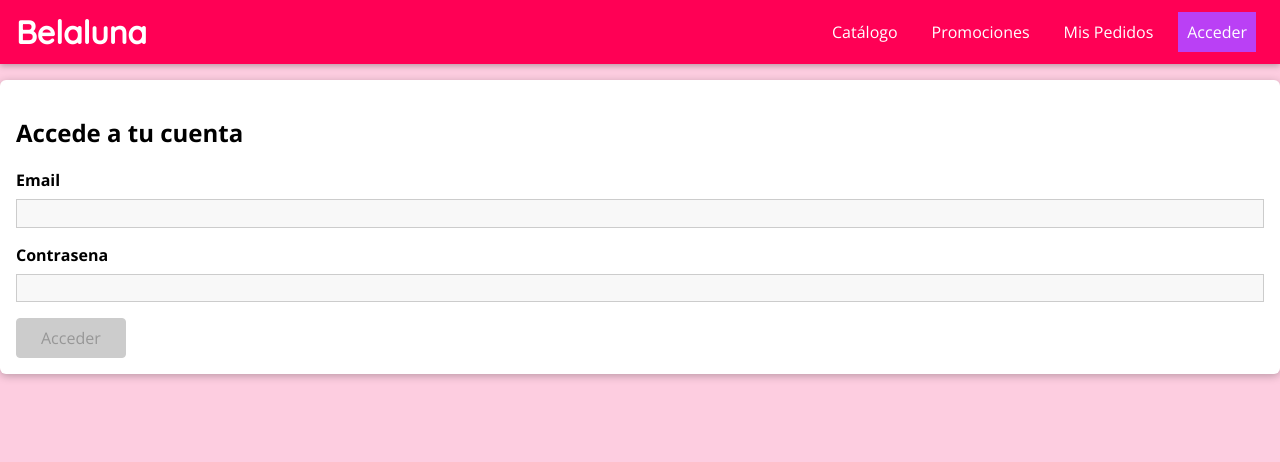
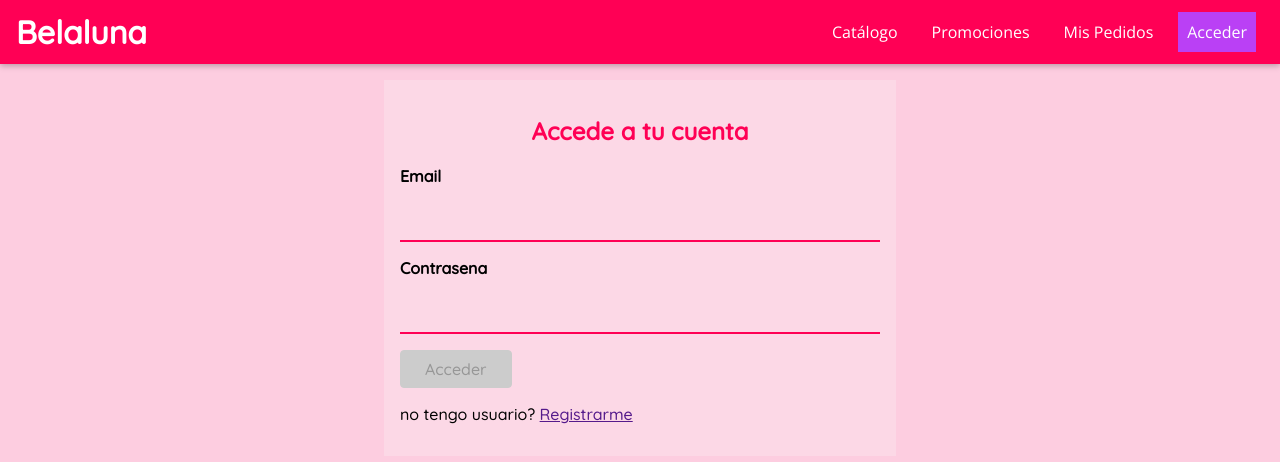
Before and after one commit to cristobalfallascr/frontend_belalunacr, a React (Create React App) app: page /acceder in a window 1280 px wide. Shown: the top 462 px of the page. Built offline with nearby package versions, Linux system fonts and the light colour scheme.

Commit message:
modify auth page, catalog parts

```diff
--- a/src/products/components/CatalogNavigation.css
+++ b/src/products/components/CatalogNavigation.css
@@ -1,18 +1,19 @@
 .cat-nav-links {
   list-style: none;
-  margin: 5px 10px;
-  padding: 20px;
+  margin: 10px;
+
   text-align: center;
-  width: 15%;
+  width: auto;
   height: auto;
-  color: white;
+
   text-transform: capitalize;
-
+  text-shadow: 0 0 1px rgb(66, 66, 66);
   justify-content: space-around;
   align-items: center;
   font-family: "Quicksand", sans-serif;
-  font-size: 35px;
-  background-color: #ff0055;
+  font-size: 25px;
+  background-color: none;
+  border-bottom: 2px solid #ff0055;
 }
 
 .cat-nav-links li {
@@ -20,7 +21,7 @@
 
 .cat-nav-links a {
   border: 1px solid transparent;
-  color: white;
+  color: #ff0055;
   text-decoration: none;
   padding: 0.5rem;
 }
@@ -56,31 +57,16 @@
   color: white;
 }
 
+@media (max-width: 768px) {
+
+}
+
 @media (min-width: 768px) {
+}
+
+@media only screen and (max-width: 600px) {
   .cat-nav-links {
-    flex-direction: row;
-  }
-
-  .cat-nav-links li {
-    margin: 0 0.5rem;
-  }
-
-  .cat-nav-links a {
-    color: white;
-    text-decoration: none;
-  }
-
-  .cat-nav-links button {
-    border: 1px solid white;
-    color: white;
-    background: transparent;
-  }
-
-  .cat-nav-links button:hover {
-    color: #ba40f5;
-  }
-  .cat-nav-links button:active {
-    background: #ba40f5;
-    color: white;
+    flex-direction: column;
+    width: 95%;
   }
 }
--- /dev/null
+++ b/src/products/pages/Auth.css
@@ -0,0 +1,72 @@
+.login-Card {
+  width: 40%;
+  margin: auto;
+  font-family: "Quicksand", sans-serif;
+  background-color: rgba(247, 247, 247, 0.26);
+  border-radius: 0%;
+
+  box-shadow: none;
+}
+
+.login-title {
+  text-align: center;
+}
+
+.login-title h2 {
+  color: #ff0055;
+}
+
+.form-control input {
+  background: transparent;
+  border: 2px solid #ff0055;
+  height: 3rem;
+
+}
+
+.form-control textarea,
+.form-control input {
+  background: transparent;
+  border: none;
+  border-bottom: 2px solid #ff0055;
+  height: 3rem;
+}
+.form-control--invalid input,
+.form-control--invalid textarea {
+  border-bottom: 3px solid #ba40f5;
+  background: none;
+}
+.form-control--invalid label,
+.form-control--invalid p {
+  color: #ba40f5;
+}
+
+.form-control input:focus,
+.form-control textarea:focus {
+  outline: none;
+  background: transparent;
+  border-color: #ff0055;
+}
+
+input:-internal-autofill-selected {
+  outline: none;
+  background: transparent;
+  border-color: #ff0055;
+}
+input:-webkit-autofill,
+input:-webkit-autofill:hover,
+input:-webkit-autofill:focus,
+input:-webkit-autofill:active {
+  -webkit-box-shadow: 0 0 0 30px #fdcde0 inset !important;
+}
+
+
+@media (min-width: 768px) {
+    .login-Card {
+
+    }
+  }
+
+  @media only screen and (max-width: 600px) {
+    .login-Card {
+        width:95%
+    }}
--- a/src/products/pages/Auth.js
+++ b/src/products/pages/Auth.js
@@ -1,4 +1,5 @@
-import React from "react";
+import React, { useState } from "react";
+import { Link } from "react-router-dom";
 
 import { useForm } from "../../shared/hooks/form-hook";
 import Input from "../../shared/components/FormElements/Input";
@@ -8,6 +9,10 @@ import {
   VALIDATOR_REQUIRE,
 } from "../../shared/util/validators";
 import Button from "../../shared/components/FormElements/Button";
+
+//import styles
+
+import "./Auth.css";
 
 const Auth = () => {
   const [formState, inputHandler, setFormData] = useForm(
@@ -30,17 +35,38 @@ const Auth = () => {
     console.log(formState.inputs);
   };
 
+  const [signupMode, setSignupMode] = useState(false);
+
+  const handleSignup = () => {
+    setSignupMode((prev) => !prev);
+    console.log(signupMode);
+  };
+
   return (
     <React.Fragment>
-      <Card>
+      <Card className="login-Card">
+        <div className="login-title">
           <h2>Accede a tu cuenta</h2>
+        </div>
+        <form autocomplete="off">
+          {signupMode && (
+            <Input
+              element="input"
+              type="text"
+              id="fullName"
+              validators={[VALIDATOR_REQUIRE()]}
+              errorText="Ingrese su nombre completo"
+              onInput={inputHandler}
+              label="Nombre y apellidos"
+            />
+          )}
 
           <Input
             element="input"
             type="text"
             id="email"
             validators={[VALIDATOR_EMAIL()]}
-          errorText="Please use a valid email address"
+            errorText="Ingrese un correo electronico valido"
             onInput={inputHandler}
             label="Email"
           />
@@ -50,10 +76,24 @@ const Auth = () => {
             type="password"
             id="password"
             validators={[VALIDATOR_REQUIRE()]}
-          errorText="Please enter your password"
+            errorText="Debe digitar su contrasena"
             onInput={inputHandler}
             label="Contrasena"
           />
+
+          {signupMode && (
+            <Input
+              element="input"
+              type="password"
+              id="passwordConfirmation"
+              validators={[VALIDATOR_REQUIRE()]}
+              errorText="Debe repetir su contrasena"
+              onInput={inputHandler}
+              label="Repetir Contrasena"
+            />
+          )}
+
+          {!signupMode && (
             <Button
               type="submit"
               onClick={submitHandler}
@@ -61,6 +101,22 @@ const Auth = () => {
             >
               Acceder
             </Button>
+          )}
+          {signupMode && (
+            <Button onClick={submitHandler} disabled={!formState.isValid}>
+              Registrarme
+            </Button>
+          )}
+        </form>
+        {signupMode === false ? (
+          <p>
+            no tengo usuario? <Link onClick={handleSignup}>Registrarme</Link>
+          </p>
+        ) : (
+          <p>
+            Ya tengo un usuario! <Link onClick={handleSignup}>Acceder</Link>
+          </p>
+        )}
       </Card>
     </React.Fragment>
   );
--- a/src/products/pages/Catalog.css
+++ b/src/products/pages/Catalog.css
@@ -1,13 +1,43 @@
-.catalog-item-container{
+.main-container{
+    display: flex;
+}
+.catalog-product-filters-container{
+    margin-left:10px;
+    padding: 10px;
+    background-color: rgba(255, 255, 255, 0.616);
+    width: 15%;
+    height: auto;
+}
+.catalog-item-container {
+  display: flex;
+  justify-content: center;
+  margin: 5px 10px;
+}
+
+.catalog-title {
+  text-align: center;
+  font-family: "Quicksand", sans-serif;
+  color: white;
+  text-shadow: 1px 1px black;
+}
+
+.catalog-product-container{
+    border-top: 1px solid white;
+    margin: auto;
+    justify-content: right;
+    width: 70%;
+    display: flex;
+}
+
+@media only screen and (max-width: 600px) {
+  .catalog-item-container {
     display: flex;
     justify-content: center;
+    margin: auto;
+  }
 
-    margin:5px 10px
+  ul {
+    padding: auto;
+    padding-inline-start: 4px;
+  }
 }
-
-.catalog-title{
-    text-align: center;
-    font-family: 'Quicksand', sans-serif;
-    color:white;
-    text-shadow: 1px 1px black;
-}
--- a/src/products/pages/Catalog.js
+++ b/src/products/pages/Catalog.js
@@ -5,6 +5,7 @@ import imgTest2 from "../../2020-09-07-095012514.jpg";
 import imgTest3 from "../../2020-09-07-095658270.jpg";
 
 import CatalogNavigation from "../components/CatalogNavigation";
+import ProductList from "../components/ProductList";
 
 //import styles
 
@@ -67,7 +68,20 @@ const Catalog = () => {
           );
         })}
       </ul>
+      <div className="main-container">
+        <div class="catalog-product-filters-container">
+        <h2> Filtros</h2>
+          <p>price</p>
+          <p>colors</p>
+          <p> estampados</p>
+          <p> lisos</p>
+          <p> otros</p>
+        </div>
 
+        <div class="catalog-product-container">
+          <ProductList items={DUMMY_CATALOG} />
+        </div>
+      </div>
     </React.Fragment>
   );
 };
```
Lines whose indentation alone changed are shown as unchanged.
